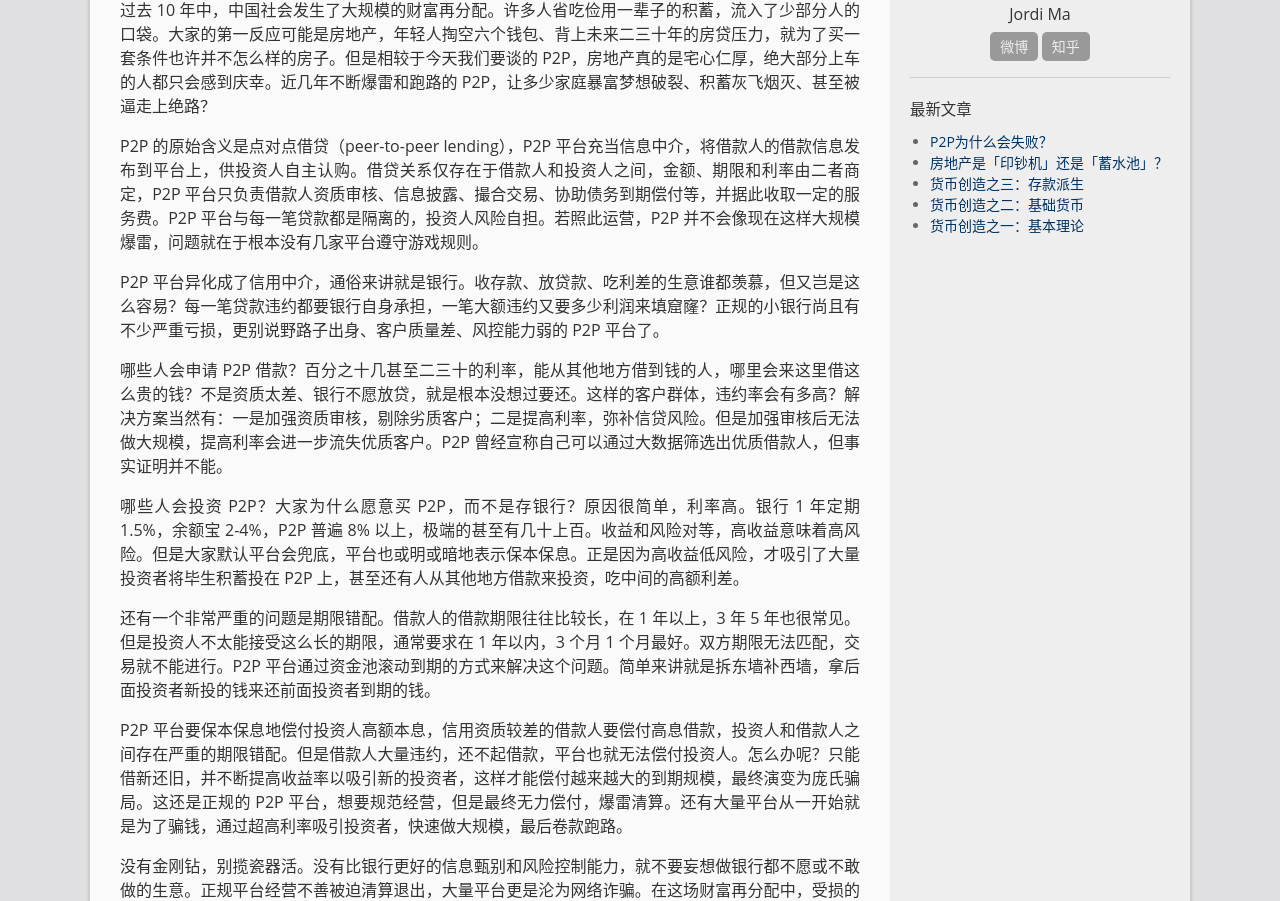
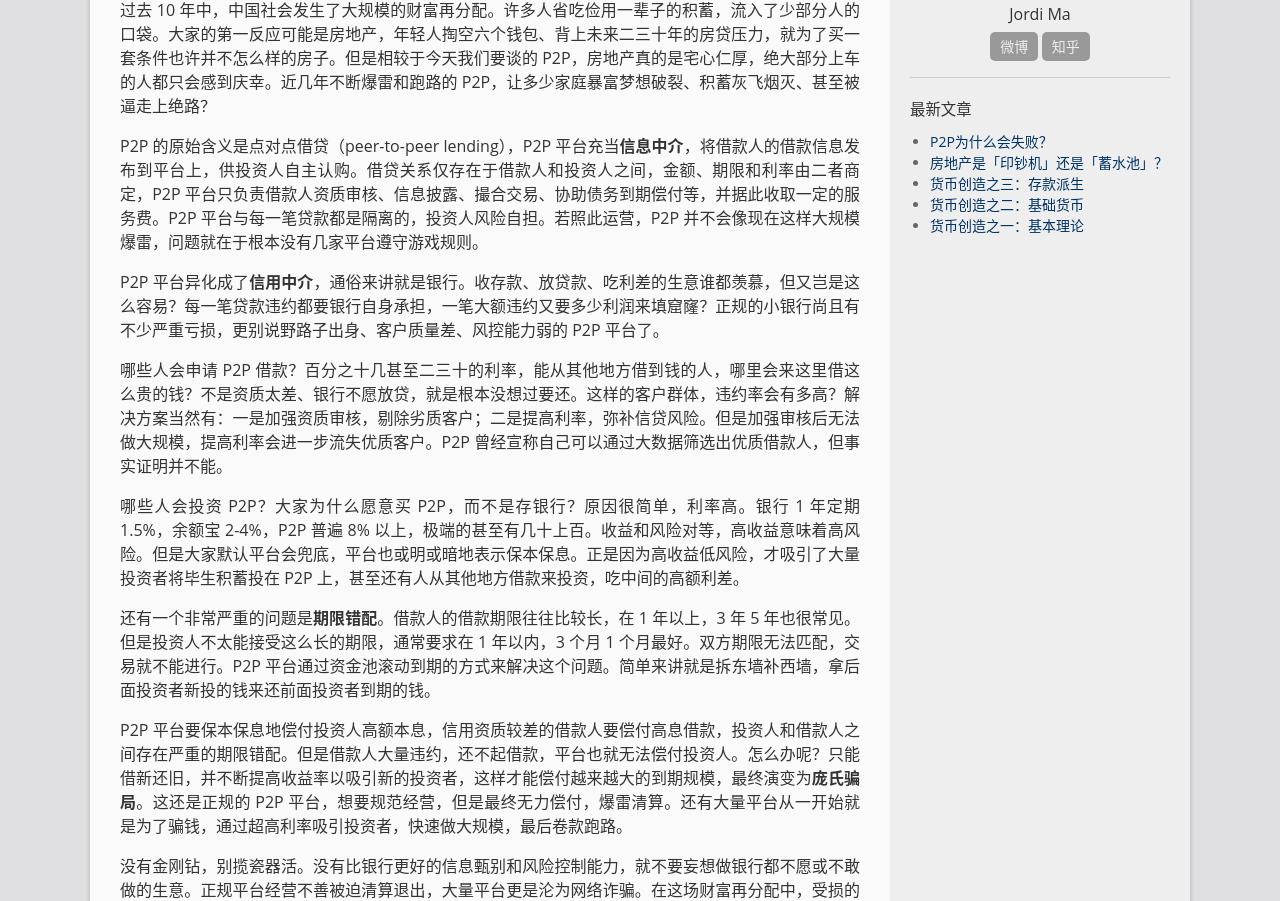
Before and after one commit to majiajin/majiajin.github.io, a Jekyll site: the page built from _posts/2019-10-07-P2P.md, in a window 1280 px wide. Shown: the part 275-1176 px from the top of the page. Built offline with Jekyll 4.4.1, drawn with Linux system fonts in a browser that asks for light colours.

Commit message:
Update 2019-10-07-P2P.md

```diff
--- a/_posts/2019-10-07-P2P.md
+++ b/_posts/2019-10-07-P2P.md
@@ -8,19 +8,19 @@ permalink: /archivers/p2p
 
 过去 10 年中，中国社会发生了大规模的财富再分配。许多人省吃俭用一辈子的积蓄，流入了少部分人的口袋。大家的第一反应可能是房地产，年轻人掏空六个钱包、背上未来二三十年的房贷压力，就为了买一套条件也许并不怎么样的房子。但是相较于今天我们要谈的 P2P，房地产真的是宅心仁厚，绝大部分上车的人都只会感到庆幸。近几年不断爆雷和跑路的 P2P，让多少家庭暴富梦想破裂、积蓄灰飞烟灭、甚至被逼走上绝路？
 
-P2P 的原始含义是点对点借贷（peer-to-peer lending），P2P 平台充当信息中介，将借款人的借款信息发布到平台上，供投资人自主认购。借贷关系仅存在于借款人和投资人之间，金额、期限和利率由二者商定，P2P 平台只负责借款人资质审核、信息披露、撮合交易、协助债务到期偿付等，并据此收取一定的服务费。P2P 平台与每一笔贷款都是隔离的，投资人风险自担。若照此运营，P2P 并不会像现在这样大规模爆雷，问题就在于根本没有几家平台遵守游戏规则。
+P2P 的原始含义是点对点借贷（peer-to-peer lending），P2P 平台充当**信息中介**，将借款人的借款信息发布到平台上，供投资人自主认购。借贷关系仅存在于借款人和投资人之间，金额、期限和利率由二者商定，P2P 平台只负责借款人资质审核、信息披露、撮合交易、协助债务到期偿付等，并据此收取一定的服务费。P2P 平台与每一笔贷款都是隔离的，投资人风险自担。若照此运营，P2P 并不会像现在这样大规模爆雷，问题就在于根本没有几家平台遵守游戏规则。
 
 <!--more-->
 
-P2P 平台异化成了信用中介，通俗来讲就是银行。收存款、放贷款、吃利差的生意谁都羡慕，但又岂是这么容易？每一笔贷款违约都要银行自身承担，一笔大额违约又要多少利润来填窟窿？正规的小银行尚且有不少严重亏损，更别说野路子出身、客户质量差、风控能力弱的 P2P 平台了。
+P2P 平台异化成了**信用中介**，通俗来讲就是银行。收存款、放贷款、吃利差的生意谁都羡慕，但又岂是这么容易？每一笔贷款违约都要银行自身承担，一笔大额违约又要多少利润来填窟窿？正规的小银行尚且有不少严重亏损，更别说野路子出身、客户质量差、风控能力弱的 P2P 平台了。
 
 哪些人会申请 P2P 借款？百分之十几甚至二三十的利率，能从其他地方借到钱的人，哪里会来这里借这么贵的钱？不是资质太差、银行不愿放贷，就是根本没想过要还。这样的客户群体，违约率会有多高？解决方案当然有：一是加强资质审核，剔除劣质客户；二是提高利率，弥补信贷风险。但是加强审核后无法做大规模，提高利率会进一步流失优质客户。P2P 曾经宣称自己可以通过大数据筛选出优质借款人，但事实证明并不能。
 
 哪些人会投资 P2P？大家为什么愿意买 P2P，而不是存银行？原因很简单，利率高。银行 1 年定期 1.5%，余额宝 2-4%，P2P 普遍 8% 以上，极端的甚至有几十上百。收益和风险对等，高收益意味着高风险。但是大家默认平台会兜底，平台也或明或暗地表示保本保息。正是因为高收益低风险，才吸引了大量投资者将毕生积蓄投在 P2P 上，甚至还有人从其他地方借款来投资，吃中间的高额利差。
 
-还有一个非常严重的问题是期限错配。借款人的借款期限往往比较长，在 1 年以上，3 年 5 年也很常见。但是投资人不太能接受这么长的期限，通常要求在 1 年以内，3 个月 1 个月最好。双方期限无法匹配，交易就不能进行。P2P 平台通过资金池滚动到期的方式来解决这个问题。简单来讲就是拆东墙补西墙，拿后面投资者新投的钱来还前面投资者到期的钱。
+还有一个非常严重的问题是**期限错配**。借款人的借款期限往往比较长，在 1 年以上，3 年 5 年也很常见。但是投资人不太能接受这么长的期限，通常要求在 1 年以内，3 个月 1 个月最好。双方期限无法匹配，交易就不能进行。P2P 平台通过资金池滚动到期的方式来解决这个问题。简单来讲就是拆东墙补西墙，拿后面投资者新投的钱来还前面投资者到期的钱。
 
-P2P 平台要保本保息地偿付投资人高额本息，信用资质较差的借款人要偿付高息借款，投资人和借款人之间存在严重的期限错配。但是借款人大量违约，还不起借款，平台也就无法偿付投资人。怎么办呢？只能借新还旧，并不断提高收益率以吸引新的投资者，这样才能偿付越来越大的到期规模，最终演变为庞氏骗局。这还是正规的 P2P 平台，想要规范经营，但是最终无力偿付，爆雷清算。还有大量平台从一开始就是为了骗钱，通过超高利率吸引投资者，快速做大规模，最后卷款跑路。
+P2P 平台要保本保息地偿付投资人高额本息，信用资质较差的借款人要偿付高息借款，投资人和借款人之间存在严重的期限错配。但是借款人大量违约，还不起借款，平台也就无法偿付投资人。怎么办呢？只能借新还旧，并不断提高收益率以吸引新的投资者，这样才能偿付越来越大的到期规模，最终演变为**庞氏骗局**。这还是正规的 P2P 平台，想要规范经营，但是最终无力偿付，爆雷清算。还有大量平台从一开始就是为了骗钱，通过超高利率吸引投资者，快速做大规模，最后卷款跑路。
 
 没有金刚钻，别揽瓷器活。没有比银行更好的信息甄别和风险控制能力，就不要妄想做银行都不愿或不敢做的生意。正规平台经营不善被迫清算退出，大量平台更是沦为网络诈骗。在这场财富再分配中，受损的是血本无归的投资人，获利的呢？卷款跑路的平台老板、拿到高额奖金的平台员工、赖掉借款的借款人和及时退出并拿到高额本息的投资人。
 
```
